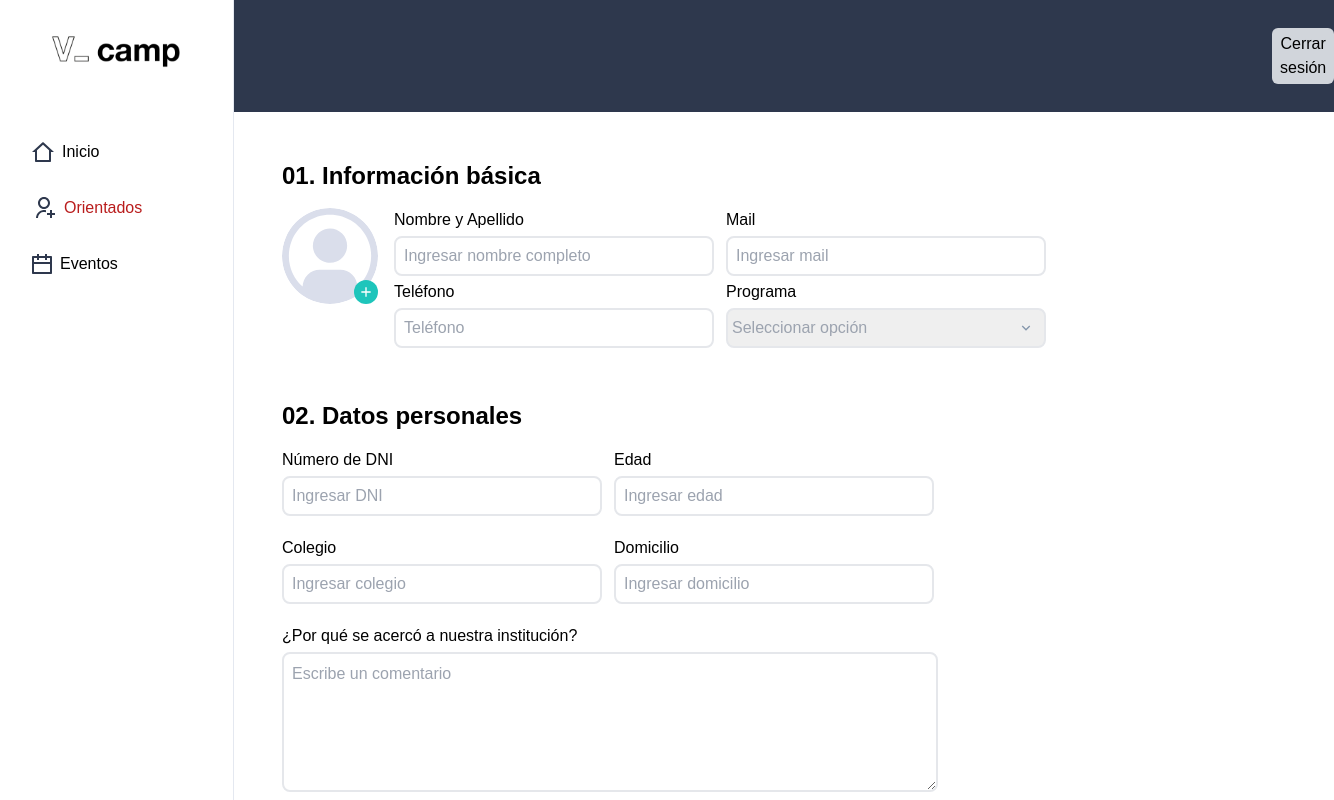
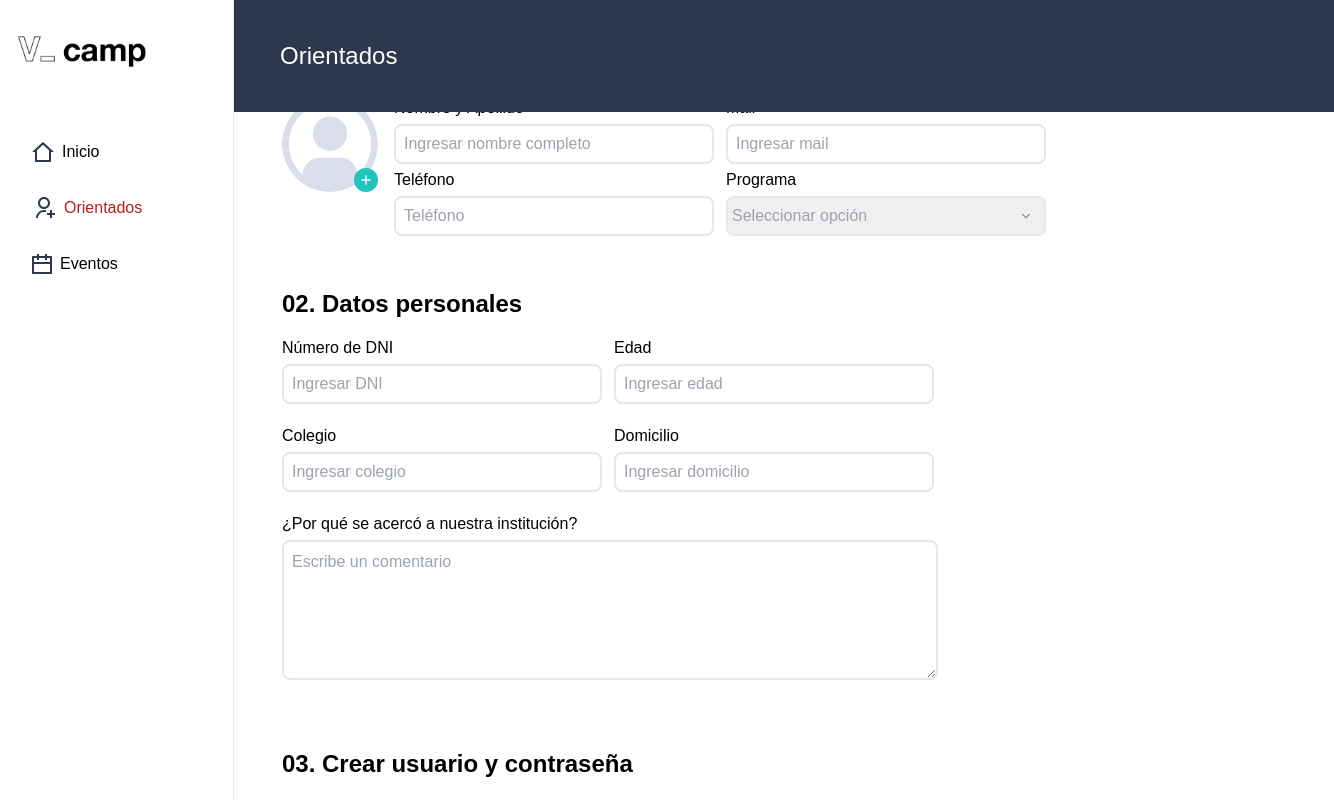
Before and after one commit to kevin-Bejarano-Aviles/api-proyecto-valtech, a React (Create React App) app in the folder front/: page /orientados/alta-orientado in a window 1280 px wide. Shown: the top 800 px of the page, 1334 px wide, since content can reach past the window. Built offline with nearby package versions, Linux system fonts and the light colour scheme.

Commit message:
header y menu

```diff
--- a/front/src/components/HeaderAdmin.jsx
+++ b/front/src/components/HeaderAdmin.jsx
@@ -1,38 +1,22 @@
-import React from 'react';
-import axios from 'axios';
+import {React, useState} from 'react';
 import ProfilePictureHeader from '../img/ProfilePictureHeader.svg';
 import ProfilePicture from '../components/ProfilePicture';
-import { Link, useNavigate } from 'react-router-dom';
+import Logout from './Logout';
 
 function HeaderAdmin({ Titulo }) {
-  const navigate = useNavigate();
-
-  const getAll = async () => {
-    try {
-      let res = await axios.get('http://localhost:8000/admin/logOut',{withCredentials:true});
-      console.log(res);
-      navigate('/login');
-    } catch (err) {
-      console.log(err);
-    }
-  };
+  const [photo, setPhoto] = useState(false)
+  const clickPhoto = () => {
+    setPhoto (!photo);
+  }
 
   return (
-        <div className='bg-blue w-full h-[112px] flex items-center'>
-
-            <h1 className='text-2xl ml-[46px] text-white font-normal'>{Titulo}</h1>
-
-            <div className='ml-[992px]'><ProfilePicture picture={ProfilePictureHeader} alt="User"/></div>
-
-            <Link to='/login'>
-              <button
-                className='px-2 py-1 bg-gray-300 rounded-md'
-                onClick={() => getAll()}
-              >
-                Cerrar sesión
-              </button>
-            </Link>
-        </div>
+    <div className='bg-blue w-full h-[112px] flex items-center fixed z-20'>
+    <h1 className='text-2xl ml-[46px] text-white font-normal'>{Titulo}</h1>
+    <div className='ml-[992px] flex flex-col justify-center'>
+      <div className='fixed '  onClick={clickPhoto}><ProfilePicture picture={ProfilePictureHeader} alt="User"/></div>
+      <div className='relative top-14 right-52'>{photo ? <Logout/> : ""}</div>
+    </div>
+   </div>
   )
 }
 export default HeaderAdmin
--- /dev/null
+++ b/front/src/components/Logout.jsx
@@ -0,0 +1,35 @@
+import React from 'react'
+import IconUser from '../img/Icon_user.svg'
+import IconLogouat from '../img/Icon_logout.svg'
+import axios from 'axios';
+import { Link, useNavigate } from 'react-router-dom';
+
+
+export default function Logout() {
+    const navigate = useNavigate();
+
+    const getAll = async () => {
+      try {
+        let res = await axios.get('http://localhost:8000/admin/logOut',{withCredentials:true});
+        console.log(res);
+        navigate('/login');
+      } catch (err) {
+        console.log(err);
+      }
+    };
+  return (
+    <div className='w-[216px] h-20 mt-10 ml-10'>
+        <div className='h-10 w-full bg-white hover:bg-hoverlogout border-x-2 border-t-2 border-gray-400  rounded-t-[10px] flex items-center'>
+         <Link to='mi-perfil'>
+         <p className='ml-4 flex flex-row text-blue'><img src={IconUser} alt="" className='mr-2' />Mi perfil</p>
+         </Link>
+        </div>
+        <div className='h-10 w-full bg-white hover:bg-hoverlogout rounded-b-[10px] border-x-2 border-b-2 border-gray-400 flex items-center'>
+          <Link to='/login' onClick={() => getAll()}>
+           <p className='ml-4 flex flex-row text-blue'><img src={IconLogouat} alt="" className='mr-2' />Cerrar sesión</p>
+          </Link>
+        </div>
+
+    </div>
+  )
+}
--- a/front/src/components/Menu.jsx
+++ b/front/src/components/Menu.jsx
@@ -7,12 +7,13 @@ import IconEventos from '../img/IconEventos.svg'
 
 
 function Menu() {
-  const Active = 'bg-blue text-red-700' /* const that i use later in NavLink classname */
+  const Active = ' text-red-700' /* const that i use later in NavLink classname */
   const Normal= ""
 
   return (
 
-        <div className='w-[234px] min-h-screen bg-white border-r border-bordergray'>
+    <div className='w-[234px] min-h-screen bg-white border-r border-bordergray z-20'>
+    <div className='fixed'>
     <img className='ml-auto mr-auto mt-8 w-[166px] h-[41px] ' src={Icon} alt="" />
     <NavLink to ={'/inicio'}  className={({isActive})=>(isActive ? Active : Normal)}>
      <h3 className=' text-base mt-[67px] flex flex-row ml-8 font-normal '>
@@ -27,12 +28,8 @@ function Menu() {
      <img className='mr-2' src={IconEventos} alt="" />Eventos</h3>
      </NavLink>
      </div>
+   </div>
 
   )
 }
 export default Menu
-
-
-{/* <div><Link to ={'/inicio'}><h3 className='text-base mt-[67px] flex flex-row ml-8 font-normal '> <img className='mr-2' src={IconHome} alt="" />Inicio</h3></Link></div>
-         <div><Link to ={'/orientados/:id/page'}><h3 className='text-base mt-8 flex flex-row ml-8 font-normal '> <img className='mr-2' src={IconOrientados} alt="" />Orientados</h3></Link></div>
-         <div><Link to ={'/eventos'}><h3 className='text-base mt-8 flex flex-row ml-8 font-normal '> <img className='mr-2' src={IconEventos} alt="" />Eventos</h3></Link></div> */}
--- a/front/src/pages/OrientedSignUpPage.jsx
+++ b/front/src/pages/OrientedSignUpPage.jsx
@@ -82,7 +82,7 @@ function OrientedSignUpPage() {
     <div className='grid grid-cols-[234px_1fr] gap-0'>
       <Menu />
       <div>
-        <HeaderAdmin />
+        <HeaderAdmin  Titulo="Orientados"/>
         <main className='pb-12'>
           <form onSubmit={handleSubmit(onSubmit)} className='ml-12' id='form'>
             <section className='mt-12'> {/* Información básica */}
```
Also changed, not shown: front/src/img/Icon_logout.svg (added), front/src/img/Icon_user.svg (added). Lines whose indentation alone changed are shown as unchanged.
